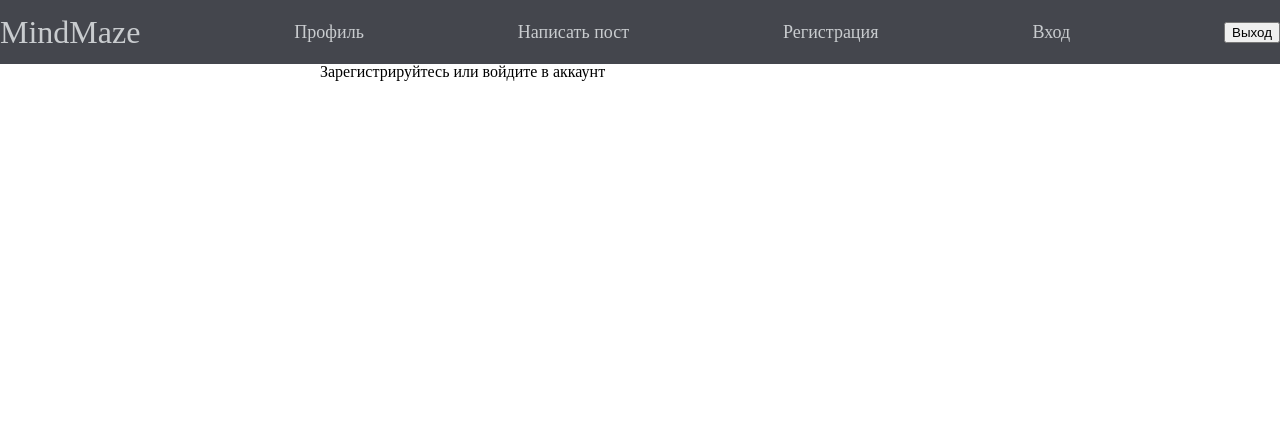
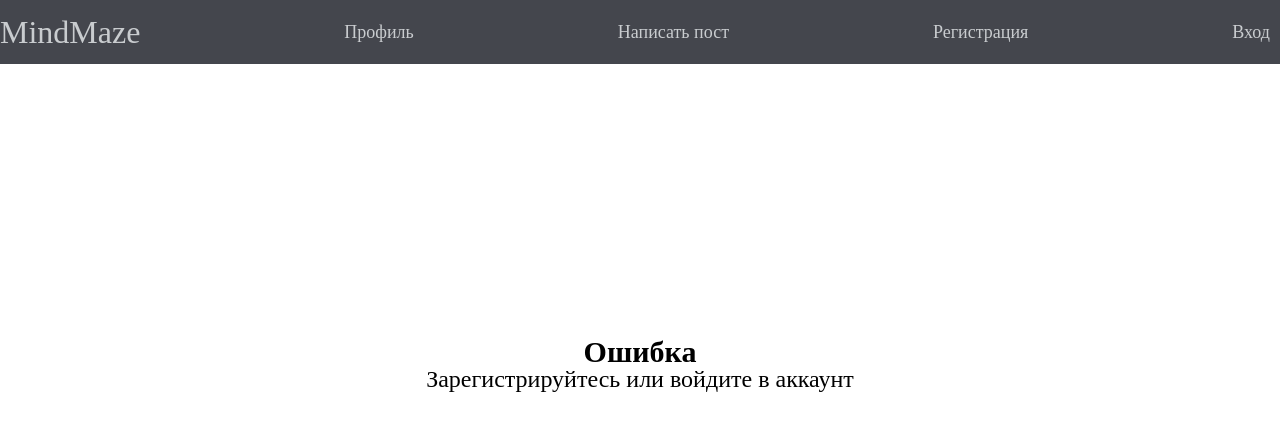
Before and after one commit to sherland11/mindmaze-client, an Angular app: page /profile in a window 1280 px wide. Shown: the top 430 px of the page. Built offline with nearby package versions, Linux system fonts and the light colour scheme.

Commit message:
Перезагрузка страницы при входе и выходе из аккаунта Изменение header в зависимости от входа в аккаунт

```diff
--- a/src/app/components/header/header.component.html
+++ b/src/app/components/header/header.component.html
@@ -3,8 +3,8 @@
                 <a [routerLink]="['/']" class="header__title">MindMaze</a>
                 <a [routerLink]="['/profile']">Профиль</a>
                 <a [routerLink]="['/create-post']">Написать пост</a>
-                <a [routerLink]="['/register']">Регистрация</a>
-                <a [routerLink]="['/login']">Вход</a>
-                <button (click)="logout()">Выход</button>
+                <a *ngIf="!isUserLogIn" [routerLink]="['/register']">Регистрация</a>
+                <a *ngIf="!isUserLogIn" [routerLink]="['/login']">Вход</a>
+                <button *ngIf="isUserLogIn" (click)="logout()">Выход</button>
         </nav>
 </header>
--- a/src/app/components/header/header.component.ts
+++ b/src/app/components/header/header.component.ts
@@ -1,4 +1,4 @@
-import { Component } from '@angular/core';
+import { Component, OnInit } from '@angular/core';
 import { AuthService } from 'src/app/services/auth.service';
 
 @Component({
@@ -6,11 +6,20 @@ import { AuthService } from 'src/app/services/auth.service';
   templateUrl: './header.component.html',
   styleUrls: ['./header.component.scss']
 })
-export class HeaderComponent {
+export class HeaderComponent implements OnInit {
+  isUserLogIn: boolean = false
+
   constructor(private authService: AuthService) {}
 
   logout(): void {
     this.authService.logout()
     console.log("Вы вышли из аккаунта")
+    window.location.reload()
+  }
+
+  ngOnInit(): void {
+    if (localStorage.getItem('user')) {
+      this.isUserLogIn = true
+    }
   }
 }
--- a/src/app/components/login/login.component.ts
+++ b/src/app/components/login/login.component.ts
@@ -29,6 +29,7 @@ export class LoginComponent {
       localStorage.setItem('user', JSON.stringify(response.user))
       console.log(response.user)
       console.log("Вход выполнен успешно: ", response.message)
+      window.location.reload()
     } else {
       console.error(response)
       console.error("Ошибка при входе: ", response.message)
--- a/src/app/components/post-list/post-list.component.ts
+++ b/src/app/components/post-list/post-list.component.ts
@@ -1,6 +1,7 @@
 import { Component, OnInit } from '@angular/core';
 import { FormBuilder, FormGroup } from '@angular/forms';
 import { ActivatedRoute } from '@angular/router';
+import { debounceTime, switchMap } from 'rxjs';
 import { Post } from 'src/app/models/post.model';
 import { PostService } from 'src/app/services/post.service';
 
@@ -37,7 +38,12 @@ export class PostListComponent implements OnInit {
       }
     })
 
-    this.searchForm.valueChanges.subscribe({
+    this.searchForm.valueChanges
+    .pipe(
+      debounceTime(300),
+      switchMap(() => this.postService.searchPosts(this.searchForm.value.searchTerm, this.searchForm.value.topic))
+    )
+    .subscribe({
         next: () => {
           this.searchPosts()
         },
--- a/src/app/components/profile/profile.component.html
+++ b/src/app/components/profile/profile.component.html
@@ -1,9 +1,10 @@
 <div class="profile">
     <div class="profile__user" *ngIf="user">
-        <h2>Профиль пользователя</h2>
+        <p class="profile__title">Профиль пользователя<p>
         <p>Имя пользователя: {{ user.username }}</p>
     </div>
-    <div class="profile__no-user" *ngIf="!user">
-        <p>Зарегистрируйтесь или войдите в аккаунт</p>
+    <div class="profile__error" *ngIf="!user">
+        <p class="profile__error-title">Ошибка</p>
+        <p class="profile__error-subtitle">Зарегистрируйтесь или войдите в аккаунт</p>
     </div>
 </div>
--- a/src/app/components/profile/profile.component.scss
+++ b/src/app/components/profile/profile.component.scss
@@ -1,4 +1,28 @@
 .profile {
-    margin: 0 auto;
+    margin: 100px auto 0 auto;
     width: 640px;
 }
+
+.profile__title {
+    font-size: 30px;
+    font-weight: 600;
+    margin-bottom: 20px;
+}
+
+.profile__error {
+    display: flex;
+    flex-direction: column;
+    justify-content: center;
+    height: 50vh;
+}
+
+.profile__error-title {
+    font-size: 30px;
+    font-weight: 600;
+    text-align: center;
+}
+
+.profile__error-subtitle {
+    font-size: 24px;
+    text-align: center;
+}
```
Lines whose indentation alone changed are shown as unchanged.
